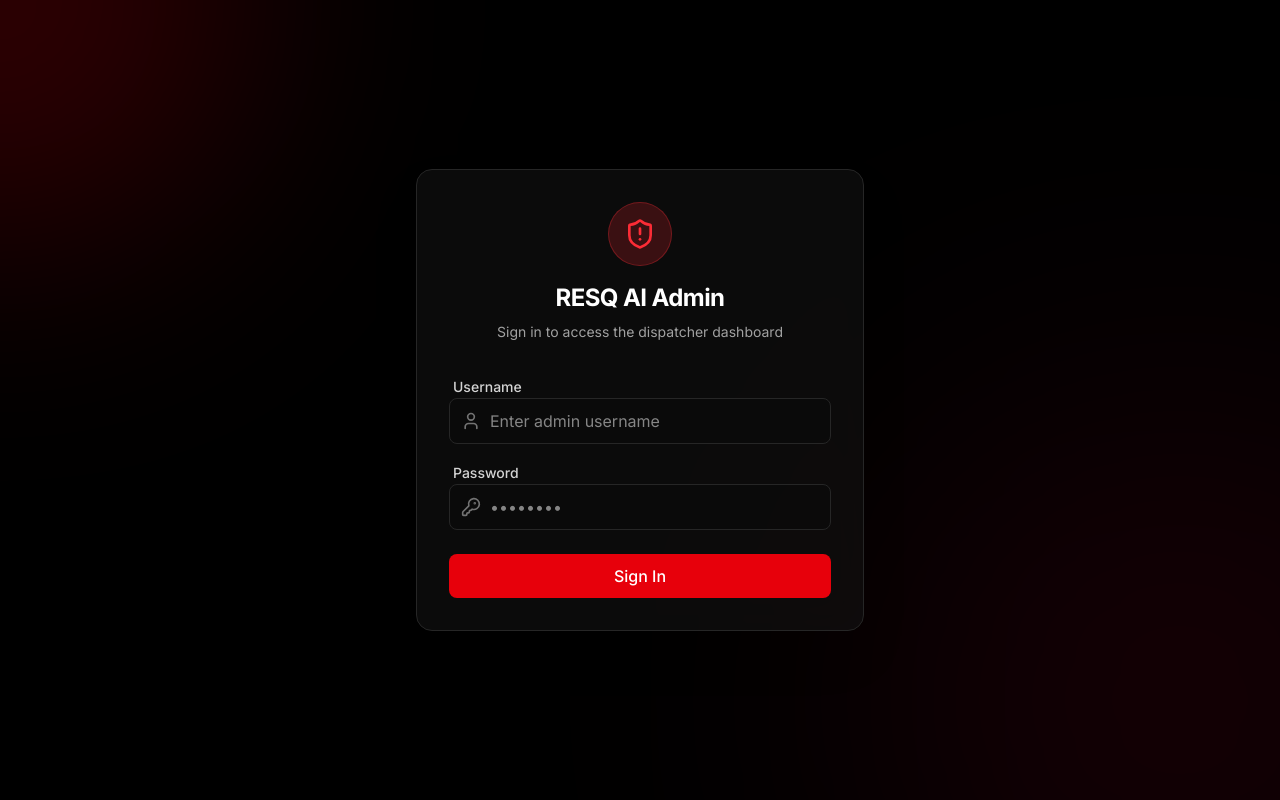
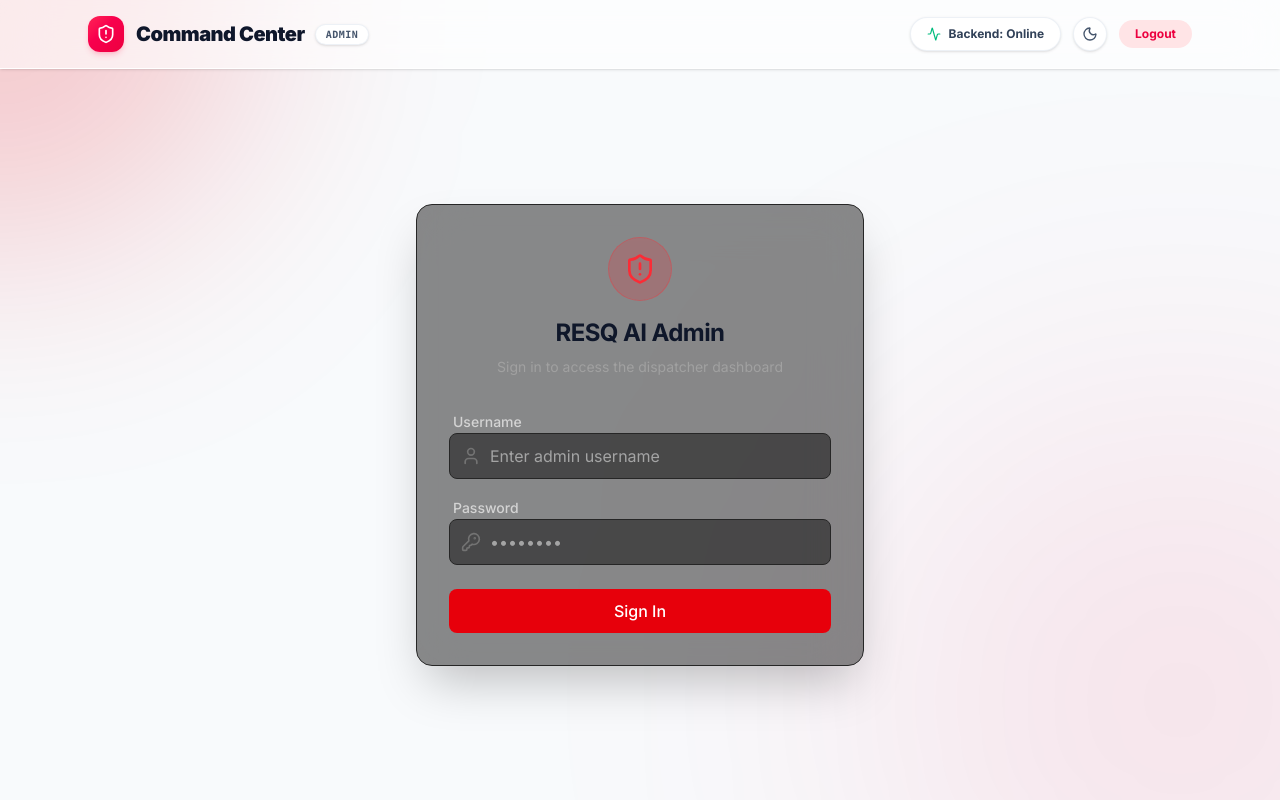
Before and after one commit to nitin25J/RESQ-AI, a Next.js app in the folder frontend/: page /dashboard/login in a window 1280 px wide. Built offline with nearby package versions, Linux system fonts and the light colour scheme; no server answers; sample sign-in values are in the browser's storage.

Commit message:
feat: separate public scanner and admin dashboard with middleware, fix sse bug

```diff
--- a/frontend/src/app/dashboard/login/page.tsx
+++ b/frontend/src/app/dashboard/login/page.tsx
@@ -1,8 +1,9 @@
 "use client";
 
-import { useState } from "react";
+import React, { useState } from "react";
 import { useRouter } from "next/navigation";
 import { setToken } from "@/lib/auth";
+import { DashboardHeader } from "@/components/DashboardHeader";
 import { ShieldAlert, Loader2, KeyRound, User as UserIcon } from "lucide-react";
 
 const API_BASE_URL = process.env.NEXT_PUBLIC_API_URL || "https://resq-ai-ls67.onrender.com";
@@ -47,12 +48,15 @@ export default function LoginPage() {
   };
 
   return (
-    <div className="min-h-screen bg-black text-white flex items-center justify-center relative overflow-hidden font-sans">
-      {/* Background Gradients */}
+    <div className="min-h-screen bg-slate-50 dark:bg-slate-950 font-sans transition-colors duration-500 flex flex-col relative overflow-hidden">
+
+      <DashboardHeader isBackendHealthy={true} />
+
+      {/* Ambient Background Gradients */}
       <div className="absolute top-0 left-0 w-[500px] h-[500px] bg-red-600/20 rounded-full blur-[120px] -translate-x-1/2 -translate-y-1/2" />
       <div className="absolute bottom-0 right-0 w-[600px] h-[600px] bg-rose-600/10 rounded-full blur-[150px] translate-x-1/3 translate-y-1/3" />
 
-      <div className="relative z-10 w-full max-w-md p-8 backdrop-blur-xl bg-neutral-900/50 border border-neutral-800 rounded-2xl shadow-2xl">
+      <div className="relative z-10 w-full max-w-md mx-auto my-auto p-8 backdrop-blur-xl bg-neutral-900/50 border border-neutral-800 rounded-2xl shadow-2xl">
         <div className="flex flex-col items-center mb-8">
           <div className="w-16 h-16 bg-red-500/20 rounded-full flex items-center justify-center mb-4 border border-red-500/30">
             <ShieldAlert className="w-8 h-8 text-red-500" />
--- a/frontend/src/app/dashboard/page.tsx
+++ b/frontend/src/app/dashboard/page.tsx
@@ -2,7 +2,7 @@
 
 import React, { useEffect, useState } from "react";
 import { Activity, ShieldAlert, MapPin, Radio, AlertTriangle, X, Navigation, CheckCircle2, Trash2, Clock } from "lucide-react";
-import { Header } from "@/components/Header";
+import { DashboardHeader } from "@/components/DashboardHeader";
 import { checkBackendHealth } from "@/lib/api";
 import { motion, AnimatePresence } from "framer-motion";
 import { isAuthenticated, getToken } from "@/lib/auth";
@@ -49,7 +49,7 @@ export default function Dashboard() {
             emergency_type: e.emergency_type || "Emergency",
             severity: e.severity || "UNKNOWN",
             status: e.status || "ACTIVE",
-            text: e.description,
+            text: e.alert_information?.formatted_text || e.description,
             timestamp: new Date(e.created_at).toLocaleTimeString(),
           }));
           setAlerts(mappedAlerts);
@@ -163,7 +163,7 @@ export default function Dashboard() {
         <div className="absolute left-0 right-0 top-0 -z-10 m-auto h-[310px] w-[310px] rounded-full bg-rose-500/10 dark:bg-rose-500/20 blur-[100px]"></div>
       </div>
 
-      <Header isBackendHealthy={isBackendHealthy} />
+      <DashboardHeader isBackendHealthy={isBackendHealthy} />
 
       <main className="flex-1 w-full max-w-7xl mx-auto px-4 sm:px-6 py-8 relative z-10 flex flex-col h-[calc(100vh-80px)]">
 
--- a/frontend/src/app/library/page.tsx
+++ b/frontend/src/app/library/page.tsx
@@ -1,7 +1,7 @@
 "use client";
 
 import React, { useEffect, useState } from "react";
-import { Header } from "@/components/Header";
+import { PublicHeader } from "@/components/PublicHeader";
 import { checkBackendHealth, fetchCommonDiseases, Disease } from "@/lib/api";
 import { BookOpen, Search, X, Activity, ChevronRight, Stethoscope } from "lucide-react";
 import { motion, AnimatePresence } from "framer-motion";
@@ -36,10 +36,10 @@ export default function LibraryPage() {
   });
 
   return (
-    <div className="min-h-screen flex flex-col font-sans bg-slate-50 dark:bg-slate-950 transition-colors">
-      <Header isBackendHealthy={isBackendHealthy} />
+    <div className="min-h-screen bg-slate-50 dark:bg-slate-950 font-sans transition-colors duration-500">
+      <PublicHeader />
 
-      <main className="flex-1 w-full mx-auto px-4 sm:px-6 py-8 sm:py-12 relative z-10">
+      <main className="max-w-6xl mx-auto px-4 sm:px-6 py-12 relative z-10">
         <div className="max-w-6xl mx-auto space-y-12">
 
           {/* Header Section */}
--- a/frontend/src/app/page.tsx
+++ b/frontend/src/app/page.tsx
@@ -1,7 +1,7 @@
 "use client";
 
 import React, { useState, useEffect } from "react";
-import { Header } from "@/components/Header";
+import { PublicHeader } from "@/components/PublicHeader";
 import { EmergencyInput } from "@/components/EmergencyInput";
 import { DemoPresets } from "@/components/DemoPresets";
 import { SeverityBadge } from "@/components/SeverityBadge";
@@ -59,7 +59,7 @@ export default function Home() {
 
   return (
     <div className="min-h-screen flex flex-col font-sans relative">
-      <Header isBackendHealthy={isBackendHealthy} />
+      <PublicHeader />
 
       <main className="flex-1 w-full mx-auto px-4 sm:px-6 py-8 sm:py-12 relative z-10">
 
--- /dev/null
+++ b/frontend/src/components/DashboardHeader.tsx
@@ -0,0 +1,82 @@
+"use client";
+
+import React from "react";
+import { ShieldAlert, Activity, Moon, Sun } from "lucide-react";
+import { useTheme } from "next-themes";
+import { useEffect, useState } from "react";
+import { isAuthenticated, clearToken } from "@/lib/auth";
+import { useRouter } from "next/navigation";
+
+interface DashboardHeaderProps {
+  isBackendHealthy: boolean;
+}
+
+export const DashboardHeader: React.FC<DashboardHeaderProps> = ({ isBackendHealthy }) => {
+  const { theme, setTheme } = useTheme();
+  const [mounted, setMounted] = useState(false);
+  const [isAuth, setIsAuth] = useState(false);
+  const router = useRouter();
+
+  useEffect(() => {
+    const timer = setTimeout(() => setMounted(true), 0);
+    setIsAuth(isAuthenticated());
+    return () => clearTimeout(timer);
+  }, []);
+
+  const handleLogout = () => {
+    clearToken();
+    router.push("/dashboard/login");
+  };
+
+  return (
+    <header className="w-full bg-white/60 dark:bg-slate-950/60 backdrop-blur-xl sticky top-0 z-40 border-b border-white dark:border-slate-800 shadow-sm transition-colors duration-500">
+      <div className="max-w-6xl mx-auto px-4 py-4 sm:px-6 flex flex-col md:flex-row md:items-center md:justify-between gap-4">
+        {/* Brand, Title */}
+        <div className="flex items-center gap-8">
+          <div className="flex items-center gap-3">
+            <div className="p-2 bg-gradient-to-br from-rose-500 to-rose-600 text-white rounded-xl shadow-md shadow-rose-500/20 flex items-center justify-center">
+              <ShieldAlert className="w-5 h-5" />
+            </div>
+            <div>
+              <div className="flex items-center gap-2.5">
+                <h1 className="text-xl font-black tracking-tight text-slate-900 dark:text-white transition-colors">Command Center</h1>
+                <span className="text-[10px] px-2.5 py-0.5 rounded-full font-bold font-mono bg-white dark:bg-slate-800 text-slate-600 dark:text-slate-300 border border-slate-200/60 dark:border-slate-700 shadow-sm uppercase tracking-wider transition-colors">
+                  Admin
+                </span>
+              </div>
+            </div>
+          </div>
+        </div>
+
+        {/* Status & Theme Toggle */}
+        <div className="flex items-center gap-3 text-xs">
+          <div className="flex items-center gap-2 px-4 py-2 rounded-full bg-white dark:bg-slate-900 border border-slate-200/60 dark:border-slate-800 shadow-sm transition-colors">
+            <Activity className={`w-3.5 h-3.5 ${isBackendHealthy ? "text-emerald-500" : "text-amber-500"}`} />
+            <span className="text-slate-700 dark:text-slate-300 font-bold">
+              Backend: {isBackendHealthy ? "Online" : "Connecting..."}
+            </span>
+          </div>
+
+          {mounted && (
+            <button
+              onClick={() => setTheme(theme === "dark" ? "light" : "dark")}
+              className="p-2 rounded-full bg-white dark:bg-slate-900 border border-slate-200/60 dark:border-slate-800 shadow-sm text-slate-600 dark:text-slate-300 hover:bg-slate-50 dark:hover:bg-slate-800 transition-colors"
+              title="Toggle Theme"
+            >
+              {theme === "dark" ? <Sun className="w-4 h-4" /> : <Moon className="w-4 h-4" />}
+            </button>
+          )}
+
+          {mounted && isAuth && (
+            <button
+              onClick={handleLogout}
+              className="px-4 py-1.5 rounded-full bg-rose-100 dark:bg-rose-900/30 text-rose-600 dark:text-rose-400 font-bold hover:bg-rose-200 dark:hover:bg-rose-900/50 transition-colors"
+            >
+              Logout
+            </button>
+          )}
+        </div>
+      </div>
+    </header>
+  );
+};
--- /dev/null
+++ b/frontend/src/middleware.ts
@@ -0,0 +1,42 @@
+import { NextResponse } from 'next/server';
+import type { NextRequest } from 'next/server';
+
+export function middleware(request: NextRequest) {
+  const url = request.nextUrl.clone();
+
+  // Define what mode the current Vercel deployment is running in
+  // Options: 'public' | 'dashboard' | undefined (local dev or mixed)
+  const appMode = process.env.NEXT_PUBLIC_APP_MODE;
+
+  // If we are strictly the 'public' app, block access to the dashboard
+  if (appMode === 'public') {
+    if (url.pathname.startsWith('/dashboard')) {
+      return NextResponse.redirect(new URL('/', request.url));
+    }
+  }
+
+  // If we are strictly the 'dashboard' app, block access to the public scanner
+  if (appMode === 'dashboard') {
+    // If they hit the root, redirect them to dashboard login
+    if (url.pathname === '/' || url.pathname === '/library') {
+      return NextResponse.redirect(new URL('/dashboard/login', request.url));
+    }
+  }
+
+  // Otherwise (local dev or mixed deployment), let everything through
+  return NextResponse.next();
+}
+
+// See "Matching Paths" below to learn more
+export const config = {
+  matcher: [
+    /*
+     * Match all request paths except for the ones starting with:
+     * - api (API routes)
+     * - _next/static (static files)
+     * - _next/image (image optimization files)
+     * - favicon.ico (favicon file)
+     */
+    '/((?!api|_next/static|_next/image|favicon.ico).*)',
+  ],
+};
```
Also changed, not shown: frontend/src/components/PublicHeader.tsx (renamed from frontend/src/components/Header.tsx, +3 -33 lines), 1 other file (tests, documents, lock files or other folders).
